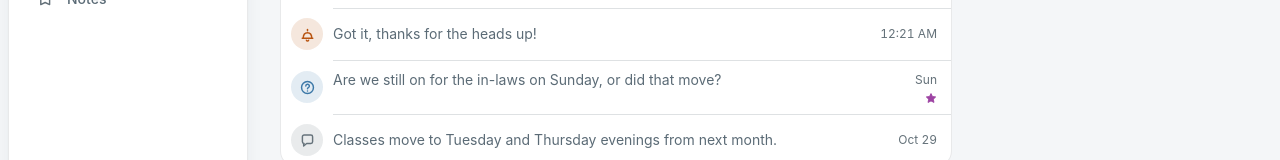
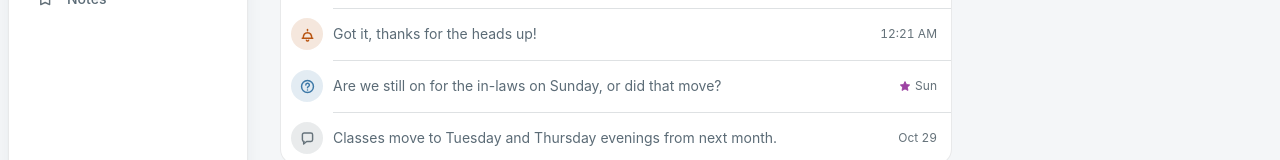
Before and after one commit to xxvazquez/health-management, a Next.js app: page /notes in a window 1280 px wide. Shown: the part 322-482 px from the top of the page. Built offline with nearby package versions, Linux system fonts and the light colour scheme; no server answers.

Commit message:
Keep the favourite star beside the message time
The star now sits just before the time on the same line instead of on its own line underneath, so a favourite row no longer gets a stray second line on the right.

```diff
--- a/src/components/notes/NoteThreadList.tsx
+++ b/src/components/notes/NoteThreadList.tsx
@@ -96,8 +96,8 @@ function ThreadRow({
   onDelete: () => void;
 }) {
   const { revealed, onTouchStart, onTouchEnd } = useSwipeReveal();
-  // The type's icon circle, then the latest message, then the time with the
-  // favourite star under it. Unread: a solid circle, primary semibold text and
+  // The type's icon circle, then the latest message, then the favourite star
+  // and the time. Unread: a solid circle, primary semibold text and
   // an accent time; read rows drop to secondary text.
   const flagged = t.isUnreadForMe;
   const typeLabel = NOTE_CATEGORY_LABEL[t.category];
@@ -149,16 +149,16 @@ function ThreadRow({
                 <span className="line-clamp-2 min-w-0 flex-1 text-sm" style={{ fontWeight: flagged ? 600 : 400, color: flagged ? "var(--text-primary)" : "var(--text-secondary)" }}>
                   {preview}
                 </span>
-                {/* Time on top, the favourite star under it, so every time lines up. */}
-                <span className="flex shrink-0 flex-col items-end gap-1 pt-0.5">
-                  <span className="text-xs whitespace-nowrap tabular-nums" style={flagged ? { color: ACCENT, fontWeight: 600 } : { color: "var(--text-muted)" }}>
-                    {formatNoteTimestampShort(t.lastMessageAt)}
-                  </span>
+                {/* The favourite star sits just left of the time, on one line. */}
+                <span className="flex shrink-0 items-center gap-1 pt-0.5">
                   {favourite && (
                     <span style={{ color: ACCENT }} role="img" aria-label="Favourite">
                       <StarIcon filled size={12} />
                     </span>
                   )}
+                  <span className="text-xs whitespace-nowrap tabular-nums" style={flagged ? { color: ACCENT, fontWeight: 600 } : { color: "var(--text-muted)" }}>
+                    {formatNoteTimestampShort(t.lastMessageAt)}
+                  </span>
                 </span>
               </span>
             </span>
```
Also changed, not shown: 1 other file (tests, documents, lock files or other folders).
